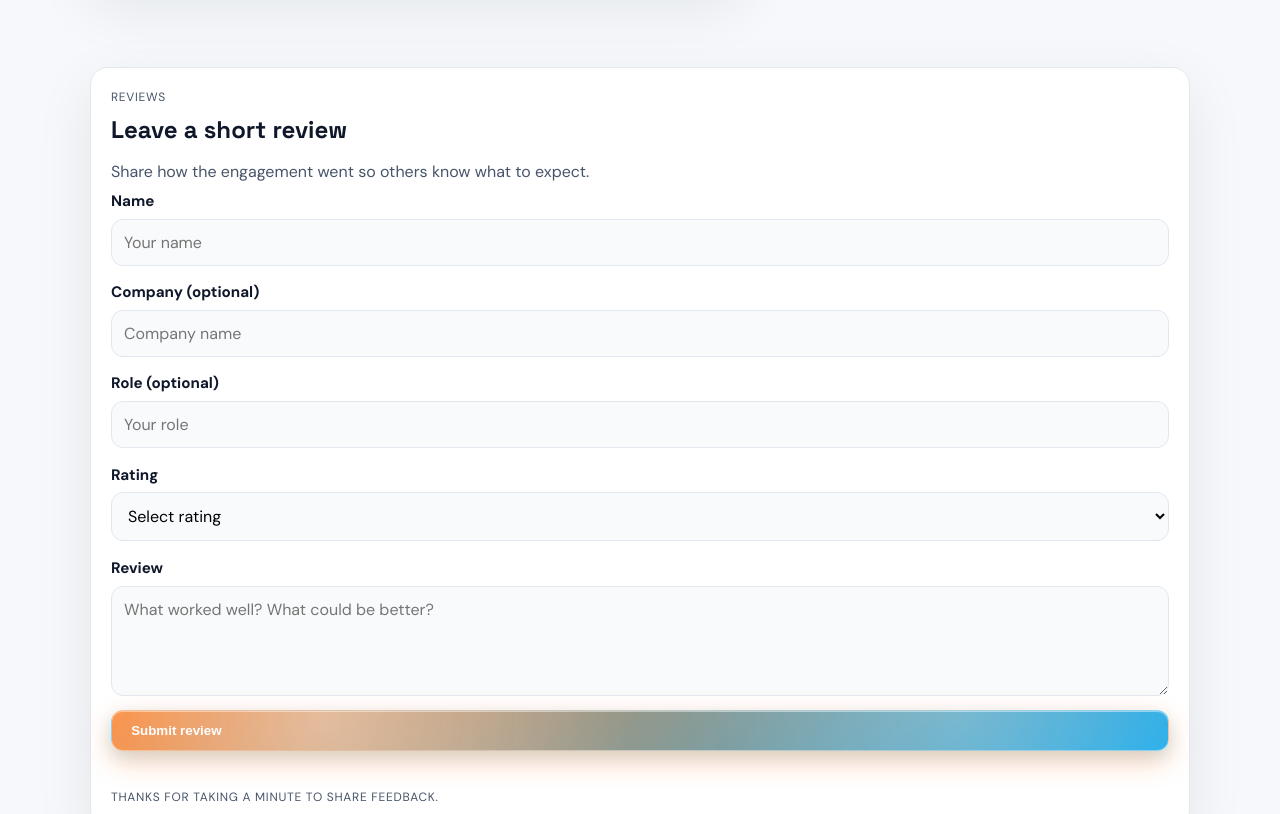
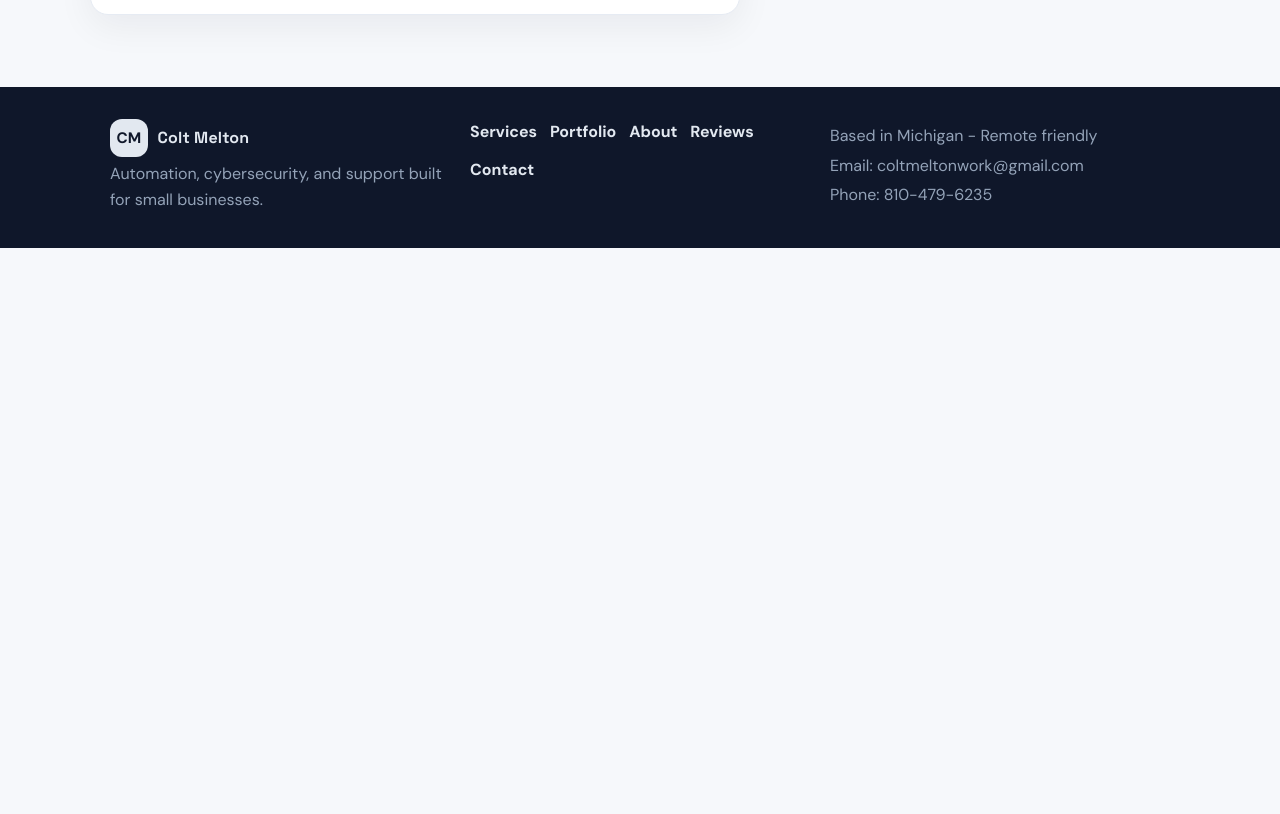
Before and after one commit to coltmelton/BusinessVenture, a plain HTML site: page contact.html in a window 1280 px wide. Shown: the part 1080-1894 px from the top of the page. After the commit the page ends 1328 px from the top, so only its background shows below. Drawn offline with Linux system fonts and the light colour scheme.

Commit message:
Added Reviews and(hopefully) optomized mobile compat.

```diff
--- a/assets/styles.css
+++ b/assets/styles.css
@@ -5,8 +5,8 @@
   --muted: #475569;
   --accent: #f97316;
   --accent-2: #0ea5e9;
-  --border: #e2e8f0;
-  --shadow: 0 20px 60px rgba(15, 23, 42, 0.08);
+  --border: #e6ebf3;
+  --shadow: 0 12px 36px rgba(15, 23, 42, 0.06);
   --radius: 18px;
   --max-width: 1100px;
 }
@@ -215,6 +215,10 @@ img {
   padding: 4rem 0 3rem;
 }
 
+.layout-narrow {
+  max-width: 860px;
+}
+
 .eyebrow {
   font-size: 0.9rem;
   font-weight: 700;
@@ -234,6 +238,7 @@ h1, h2, h3, h4 {
   font-size: 1.05rem;
   color: var(--muted);
   max-width: 620px;
+  line-height: 1.7;
 }
 
 .muted {
@@ -349,11 +354,11 @@ h1, h2, h3, h4 {
 }
 
 .section {
-  padding: 3rem 0 2rem;
+  padding: 3.5rem 0 2.5rem;
 }
 
 .section-head {
-  margin-bottom: 1.5rem;
+  margin-bottom: 1.75rem;
 }
 
 .card-grid {
@@ -366,7 +371,7 @@ h1, h2, h3, h4 {
   background: var(--surface);
   border: 1px solid var(--border);
   border-radius: var(--radius);
-  padding: 1.25rem;
+  padding: 1.35rem;
   box-shadow: var(--shadow);
 }
 
@@ -422,7 +427,7 @@ h1, h2, h3, h4 {
   align-items: center;
   justify-content: space-between;
   gap: 1.25rem;
-  padding: 1.5rem;
+  padding: 1.75rem;
   background: linear-gradient(120deg, rgba(14, 165, 233, 0.15), rgba(249, 115, 22, 0.15));
   border: 1px solid var(--border);
   border-radius: var(--radius);
@@ -520,7 +525,7 @@ h1, h2, h3, h4 {
 
 .contact-form {
   display: grid;
-  gap: 0.9rem;
+  gap: 1rem;
 }
 
 .contact-form label {
@@ -579,8 +584,13 @@ h1, h2, h3, h4 {
   margin: 0.5rem 0 0.75rem;
 }
 
+.reviews-grid {
+  display: grid;
+  gap: 1.5rem;
+}
+
 .form-note {
-  margin: 0;
+  margin: 0.25rem 0 0;
 }
 
 .contact-info p {
@@ -701,7 +711,8 @@ h1, h2, h3, h4 {
   }
 
   .contact-form input,
-  .contact-form textarea {
+  .contact-form textarea,
+  .contact-form select {
     font-size: 0.95rem;
   }
 }
--- a/contact.html
+++ b/contact.html
@@ -89,46 +89,6 @@
       </div>
     </section>
 
-    <section class="section container">
-      <div class="card">
-        <p class="tiny-label">Reviews</p>
-        <h2>Leave a short review</h2>
-        <p class="muted">Share how the engagement went so others know what to expect.</p>
-        <form id="review-form" class="contact-form" action="https://formspree.io/f/xzznajyd" method="POST" data-formspree>
-          <input type="hidden" name="form_type" value="client_review">
-          <label>
-            Name
-            <input type="text" name="name" placeholder="Your name" required>
-          </label>
-          <label>
-            Company (optional)
-            <input type="text" name="company" placeholder="Company name">
-          </label>
-          <label>
-            Role (optional)
-            <input type="text" name="role" placeholder="Your role">
-          </label>
-          <label>
-            Rating
-            <select name="rating" required>
-              <option value="">Select rating</option>
-              <option value="5">5 - Excellent</option>
-              <option value="4">4 - Great</option>
-              <option value="3">3 - Good</option>
-              <option value="2">2 - Needs improvement</option>
-              <option value="1">1 - Poor</option>
-            </select>
-          </label>
-          <label>
-            Review
-            <textarea name="review" rows="4" placeholder="What worked well? What could be better?" required></textarea>
-          </label>
-          <button class="btn primary" type="submit">Submit review</button>
-          <p class="muted form-status" data-form-status></p>
-          <p class="muted tiny-label form-note">Thanks for taking a minute to share feedback.</p>
-        </form>
-      </div>
-    </section>
   </main>
 
   <footer class="footer">
```
Also changed, not shown: reviews.html (+2 -2 lines).
